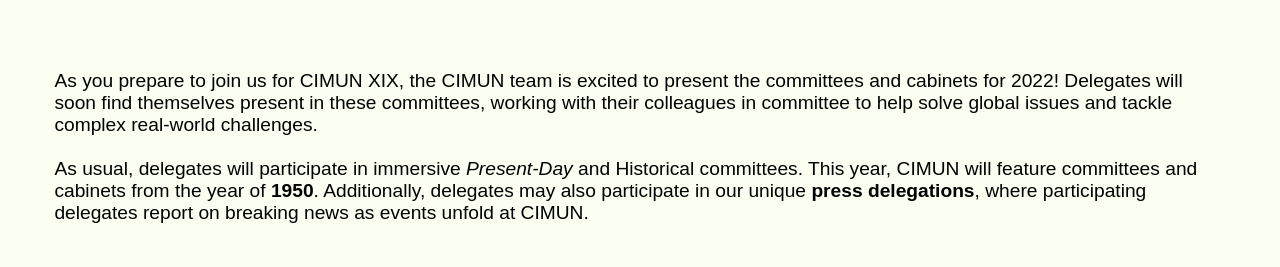
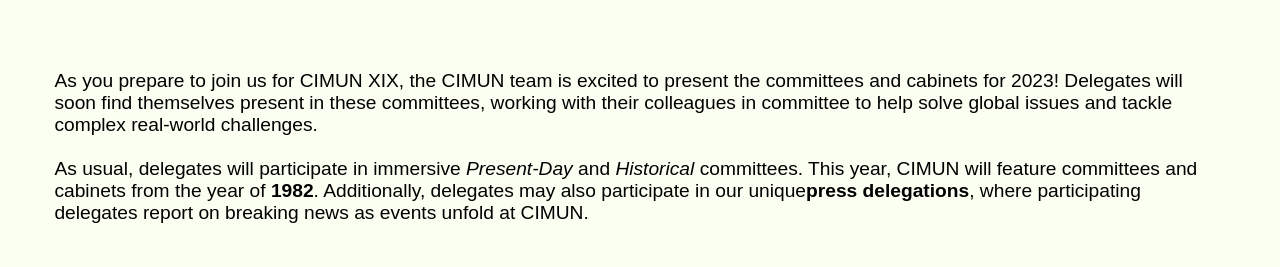
Before and after one commit to Model-UN/cimun-web, a Next.js app: page /committees in a window 1280 px wide. Shown: the part 764-1031 px from the top of the page. Built offline with nearby package versions, Linux system fonts and the light colour scheme.

Commit message:
Update years in committee descriptions

```diff
--- a/pages/committees/index.tsx
+++ b/pages/committees/index.tsx
@@ -50,7 +50,7 @@ const Committees = () => {
       <InformationalWrapper>
         <Body align="left" self="center" weight={500}>
           As you prepare to join us for CIMUN XIX, the CIMUN team is excited to
-          present the committees and cabinets for 2022! Delegates will soon find
+          present the committees and cabinets for 2023! Delegates will soon find
           themselves present in these committees, working with their colleagues
           in committee to help solve global issues and tackle complex real-world
           challenges.
@@ -59,9 +59,9 @@ const Committees = () => {
           As usual, delegates will participate in immersive <em>
             Present-Day
           </em>{" "}
-          and Historical committees. This year, CIMUN will feature committees
-          and cabinets from the year of <strong>1950</strong>. Additionally,
-          delegates may also participate in our unique{" "}
+          and <em>Historical</em> committees. This year, CIMUN will feature
+          committees and cabinets from the year of <strong>1982</strong>.
+          Additionally, delegates may also participate in our unique
           <strong>press delegations</strong>, where participating delegates
           report on breaking news as events unfold at CIMUN.
           <br />
```
